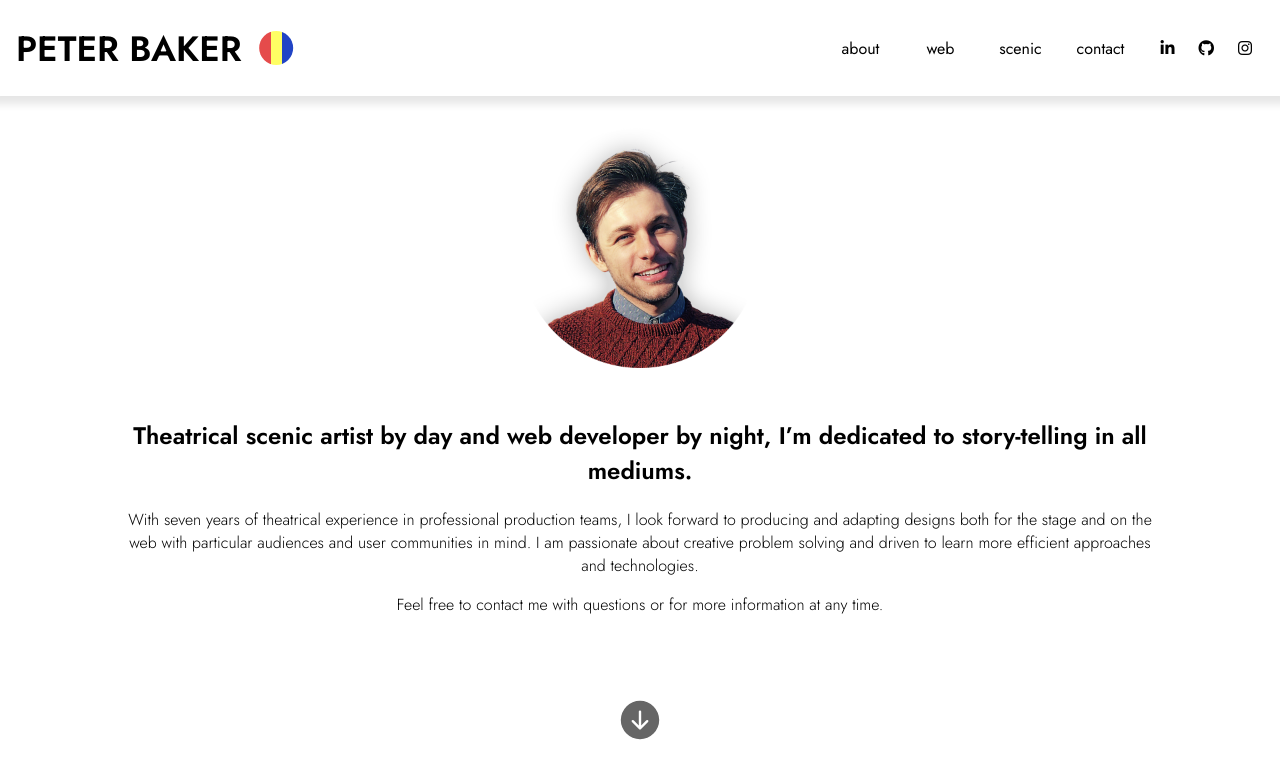
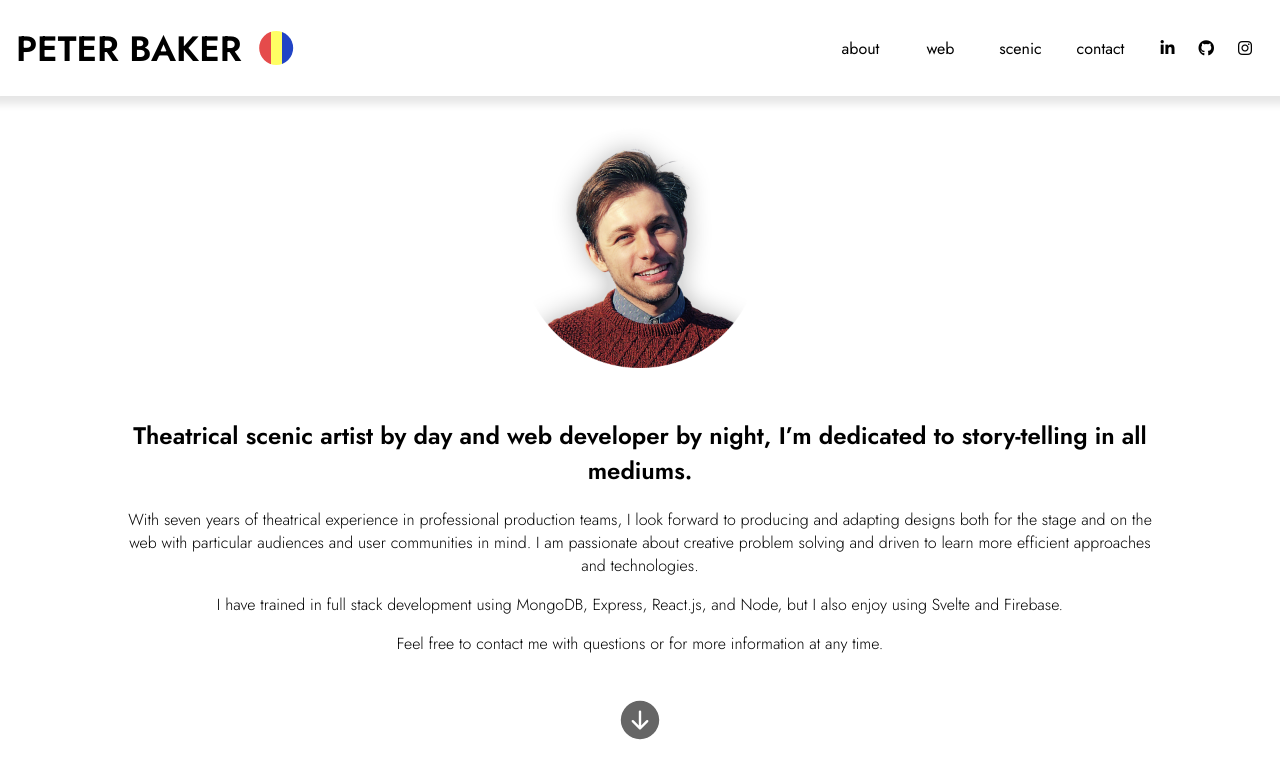
Before and after one commit to PeterBaker644/Portfolio, a Svelte app: page / in a window 1280 px wide. Shown: the top 778 px of the page. Built offline with nearby package versions, Linux system fonts and the light colour scheme.

Commit message:
Added some preferred technology info

```diff
--- a/src/components/About.svelte
+++ b/src/components/About.svelte
@@ -49,6 +49,9 @@
             to learn more efficient approaches and technologies.
         </p>
         <p>
+            I have trained in full stack development using MongoDB, Express, React.js, and Node, but I also enjoy using Svelte and Firebase.
+        </p>
+        <p>
             Feel free to contact me with questions or for more information at
             any time.
         </p>
```
